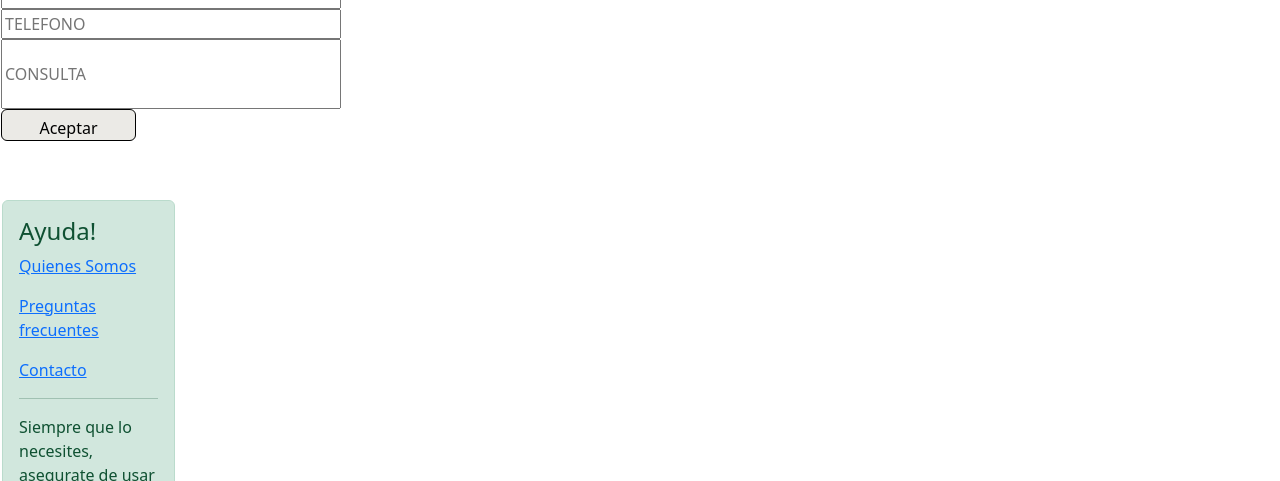
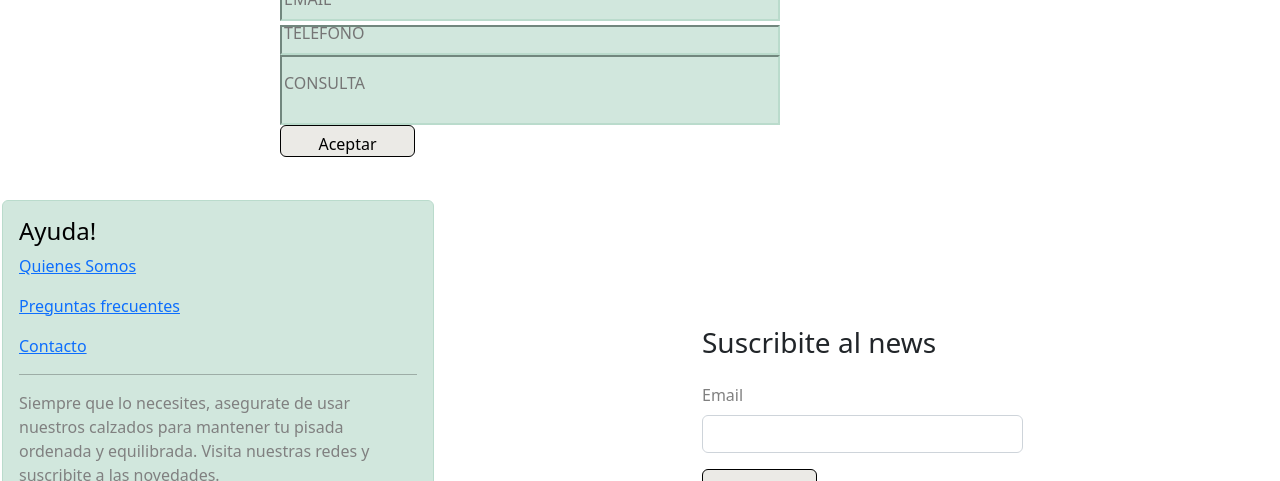
Before and after one commit to FernandoPedevilla123/ProyectoGummiV3, a website: page pages/contacto.html in a window 1280 px wide. Shown: the part 184-665 px from the top of the page. Drawn offline with nearby package versions, Linux system fonts and the light colour scheme.

Commit message:
Desafio SASS II + SEO

```diff
--- a/package.json
+++ b/package.json
@@ -1,7 +1,7 @@
 {
   "name": "gummi",
   "version": "1.0.0",
-  "description": "",
+  "description": "��#\u0000 \u0000P\u0000r\u0000o\u0000y\u0000e\u0000c\u0000t\u0000o\u0000G\u0000u\u0000m\u0000m\u0000i\u0000V\u00002\u0000\r\u0000 \u0000#\u0000 \u0000P\u0000r\u0000o\u0000y\u0000e\u0000c\u0000t\u0000o\u0000G\u0000u\u0000m\u0000m\u0000i\u0000V\u00002\u0000\r\u0000 \u0000",
   "main": "index.js",
   "scripts": {
     "test": "echo \"Error: no test specified\" && exit 1",
--- a/pages/contacto.html
+++ b/pages/contacto.html
@@ -4,6 +4,8 @@
     <meta charset="UTF-8"> <!--indica que se puedan leer las ñ o tildes correctamente, caracteres especiales como el $-->
     <meta http-equiv="X-UA-Compatible" content="IE=edge"> <!--para que nuestro sitio se pueda ver correctamente en el Edge-->
     <meta name="viewport" content="width=device-width, initial-scale=1.0"> <!--sirve para que podamos visualizar nuestro sitio en un dispositivo-->
+    <meta name="keywords" content="contacto gummi">
+    <meta name="description" content="Gummi > Contacto ... Gummi es consciente de las demandas actuales de la industria y apunta a la excelencia en todos los sentidos.">
     <title>Gummi</title> <!--titulo de nuestro sitio que se va a visualizar en el navegador-->
     <!-- CSS only -->
     <link href="https://cdn.jsdelivr.net/npm/bootstrap@5.2.1/dist/css/bootstrap.min.css" rel="stylesheet" integrity="sha384-iYQeCzEYFbKjA/T2uDLTpkwGzCiq6soy8tYaI1GyVh/UjpbCx/TYkiZhlZB6+fzT" crossorigin="anonymous">
@@ -53,23 +55,23 @@
   <header>
 
     <section class="contactogummi">
-      <table calss="contacto">
-         <th class="contacto__formulario">
+      <form calss="contacto">
+         <div class="contacto__formulario">
             <article class="contacto__formulario--titulo"><h4>Dejanos tu consulta</h4>
-                     <div><input class="contacto__formulario--color" type="text" placeholder="NOMBRE" style="WIDTH: 340px; HEIGHT: 30px" size=32></div>
-                     <div><input class="contacto__formulario--color" type="email" placeholder="EMAIL" style="WIDTH: 340px; HEIGHT: 30px" size=32></div>
-                     <div><input class="contacto__formulario--color" type="tel" placeholder="TELEFONO" style="WIDTH: 340px; HEIGHT: 30px" size=32></div>
-                     <div><input class="contacto__formulario--color" type="text" placeholder="CONSULTA" style="WIDTH: 340px; HEIGHT: 70px" size=32></div>
+                     <div><input class="contacto__formulario--color" type="text" placeholder="NOMBRE" style="WIDTH: 500px; HEIGHT: 30px" size=32></div>
+                     <div><input class="contacto__formulario--color" type="email" placeholder="EMAIL" style="WIDTH: 500px; HEIGHT: 30px" size=32></div>
+                     <div><input class="contacto__formulario--color" type="tel" placeholder="TELEFONO" style="WIDTH: 500px; HEIGHT: 30px" size=32></div>
+                     <div><input class="contacto__formulario--color" type="text" placeholder="CONSULTA" style="WIDTH: 500px; HEIGHT: 70px" size=32></div>
                      <div><input class="btn btn-primary" type="submit" value="Aceptar" style='width:135px; height:32px'></div>
             </article>
-         </th>
-      </table>
+         </div>
+      </form>
    </section>
 
    <section class="contactogummi_formas">
          <div class="contacto__formas">
             <article class="contacto__formas--titulo"><h4>Otras formas de contacto</H4>
-                    <div class="contacto__formas--otras"><img src="../assets/mail.JPG"  class="animate__animated animate__backInLeft">ibashop@ibashop.com.ar</div>
+                    <div class="contacto__formas--otras" style="color:gray"><img src="../assets/mail.JPG"  class="animate__animated animate__backInLeft">ibashop@ibashop.com.ar</div>
             </article>
          </div>
    </section>
@@ -78,13 +80,13 @@
 
   <section class="container-fluid mt-4 mb-5">
     <div class="row_contacto">
-    <div class="alert alert-success col-lg-4 col-md-6" role="alert">
+    <div class="alert alert-success col-lg-10 col-md-12" role="alert" style="color:black">
         <h4 class="alert-heading">Ayuda!</h4>
         <p><a href="marca.html">Quienes Somos</a></p>
         <p><a href="preguntas.html">Preguntas frecuentes</a></p>
         <p><a href="contacto.html">Contacto</a></p>
         <hr>
-        <p class="mb-0">Siempre que lo necesites, asegurate de usar nuestros calzados para mantener tu pisada ordenada y equilibrada. Visita nuestras redes y suscribite a las novedades.</p>
+        <p class="mb-0" style="color:gray">Siempre que lo necesites, asegurate de usar nuestros calzados para mantener tu pisada ordenada y equilibrada. Visita nuestras redes y suscribite a las novedades.</p>
         <div class="footer text-center">
         <a title="facebook" href="https://www.facebook.com/gummishoes"target="_blank"><img src="../assets/facebook.JPG"></a>
         <a title="instagram" href="https://www.instagram.com/gummibrand/?hl=es" target="_blank"><img src="../assets/instagram.JPG"></a>
@@ -93,10 +95,10 @@
           <div class="col-lg-4 col-md-6">
           <div class="accordion accordion-flush" id="accordionFlushExample">
 
-            <div class="container-fluid_contacto">
-                <h2 class="text-left h3 mt-4 mb-4">Suscribite al news</h2>
+            <div class="container-fluid_contacto justify-content-left">
+                <h2 class="h3 mt-4 mb-4">Suscribite al news</h2>
                 <div class="row2">
-                <article class="col-md-12">
+                <article class="col-md-12" style="color:gray">
                     <form class="row g-3">
                         <div class="col-lg-10">
                           <label for="inputEmail4" class="form-label">Email</label>
--- a/scss/main.scss
+++ b/scss/main.scss
@@ -15,6 +15,30 @@
         font-style: oblique;
     }
 
+.usuarioyclave__login--color .contacto__formulario--color .datospersonales__registrate--color {
+      background-color: rgb(223, 236, 255);
+  }
+
+.usuarioyclave__login .datospersonales__registrate{
+    margin-bottom: 150px;
+}
+
+.usuarioyclave .datospersonales {
+  height: 250px;
+}
+
+.datospersonales {
+  padding-top: 40px;
+}
+
+.login {
+  font-family: 'Segoe UI', Tahoma, Geneva, Verdana, sans-serif;
+  text-align: justify;
+}
+
+*/
+
+
 .contacto__formulario--titulo .contacto__formas--titulo .contacto__formas--otras .datospersonales__registrate {
   font-family: 'Segoe UI', Tahoma, Geneva, Verdana, sans-serif;
   text-align: left;
@@ -27,15 +51,6 @@
 
 .contacto__formulario--titulo .contacto__formas--titulo a:visited .btn.btn-primary .btn-outline-success .btn.btn-outline-success #boton-vaciar.btn-primary .btn:first-child {
   color: black;
-    }
-
-    .usuarioyclave__login--color .contacto__formulario--color .datospersonales__registrate--color {
-      background-color: rgb(223, 236, 255);
-  }
-
-
-  .bg-lav .btn-primary .btn.btn-primary .btn-outline-success .btn.btn-outline-success #boton-vaciar.btn-primary .btn:first-child {
-    background-color:#ebeae6;
 }
 
 .contacto__formulario--titulo {
@@ -53,58 +68,11 @@
   margin-bottom: 200px;
 }
 
-.usuarioyclave__login .datospersonales__registrate{
-    margin-bottom: 150px;
+.contacto__formulario--color {
+  padding-bottom: 15px;
+  background-color: #d1e7dd;
+  border-color: #badbcc;
 }
-
-.usuarioyclave .datospersonales {
-  height: 250px;
-}
-
-.datospersonales {
-  padding-top: 40px;
-}
-
-a:active .btn.btn-primary:hover .btn.btn-primary:active .nav-link:active .btn.btn-outline-success:hover .btn.btn-outline-success:active .btn-outline-success:hover .btn:first-child:hover #boton-vaciar.btn-primary:hover #boton-vaciar.btn-primary:active .btn:first-child:active {
-  color: white;
-}
-
-a:active #boton-vaciar.btn-primary:active .btn:first-child:active {
-  font-weight: bold;
-  font-style: oblique;
-}
-
-.btn.btn-primary:hover .btn.btn-primary:active .nav-link:active .btn.btn-outline-success:hover .btn.btn-outline-success:active .btn-outline-success:hover .btn:first-child:hover #boton-vaciar.btn-primary:hover #boton-vaciar.btn-primary:active .btn:first-child:active {
-  background-color: blue;
-  border-color: $bordecolorboton;
-}
-
-.btn.btn-primary:hover .btn.btn-outline-success:hover .btn-outline-success:hover .btn:first-child:hover #boton-vaciar.btn-primary:hover {
-  font-weight: bold;
-}
-
-.btn.btn-primary:active .nav-link:active .btn.btn-outline-success:active {
-  font-style: oblique;
-}
-
-
-.btn-primary .btn.btn-primary .btn-outline-success .btn.btn-outline-success .btn:first-child {
-  border-color: black;
-}
-
-.login {
-  font-family: 'Segoe UI', Tahoma, Geneva, Verdana, sans-serif;
-  text-align: justify;
-}
-
-#destacados {
-  text-align:center;
-}
-
-a:visited {
-  text-decoration: none;
-}
-*/
 
 .btn.btn-primary:hover {
   color: white;
@@ -185,8 +153,6 @@ a:hover {
   background-color:#ebeae6;
 }
 
-
-
 /*contacto.html versión Laptop*/
 
 @media screen and  (min-width: 769px)
@@ -212,18 +178,19 @@ a:hover {
 
 .contactogummi_formas {
     position: absolute;
-    transform: translate(460px, -250px);
+    transform: translate(800px, -250px);
 }
 
 .contactogummi {
   grid-area: formulario;
   padding-top: 35px;
+  transform: translate(280px, 0px);
 }
 
 .contactogummi_formas {
   grid-area: formulario;
   position: absolute;
-  transform: translate(460px, -250px);
+  transform: translate(800px, -250px);
 }
 
 
@@ -236,7 +203,7 @@ a:hover {
  .container-fluid_contacto {
     grid-area: tabla;
     position: absolute;
-    transform: translate(250px, -250px);
+    transform: translate(700px, -250px);
  }
 
 .footer {
@@ -306,7 +273,6 @@ a:hover {
 
     .contactogummi_formas {
         grid-area: formulario;
-        background-color: #ebeae6;
         position: relative;
         transform: translate(0px, 20px);
     }
```
Also changed, not shown: index.html (+5 -3 lines), pages/carrito.html (+5 -3 lines), pages/login.html (+6 -4 lines), pages/marca.html (+5 -3 lines), pages/preguntas.html (+5 -3 lines), pages/productos.html (+5 -3 lines), css/main.css, 1 other file. Lines whose indentation alone changed are shown as unchanged.
